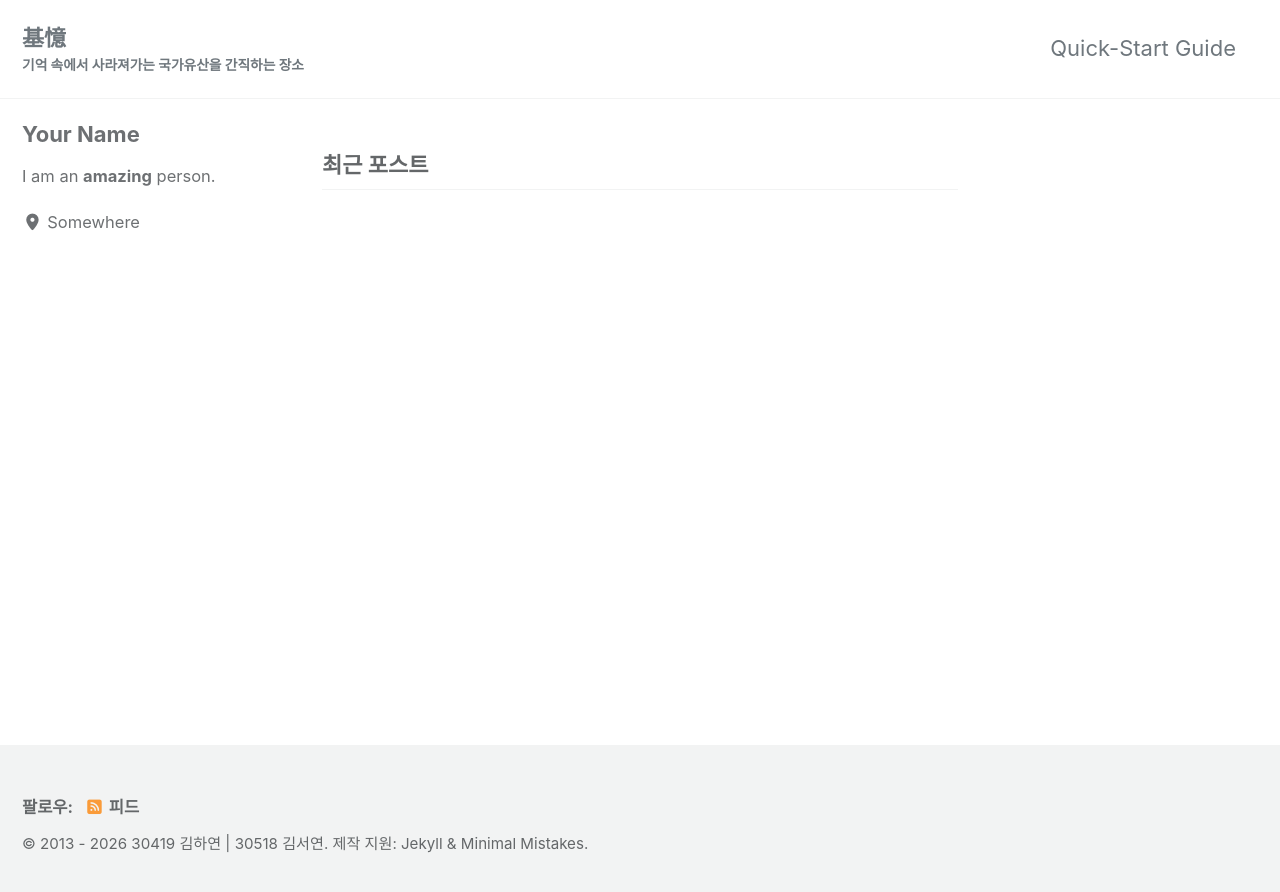
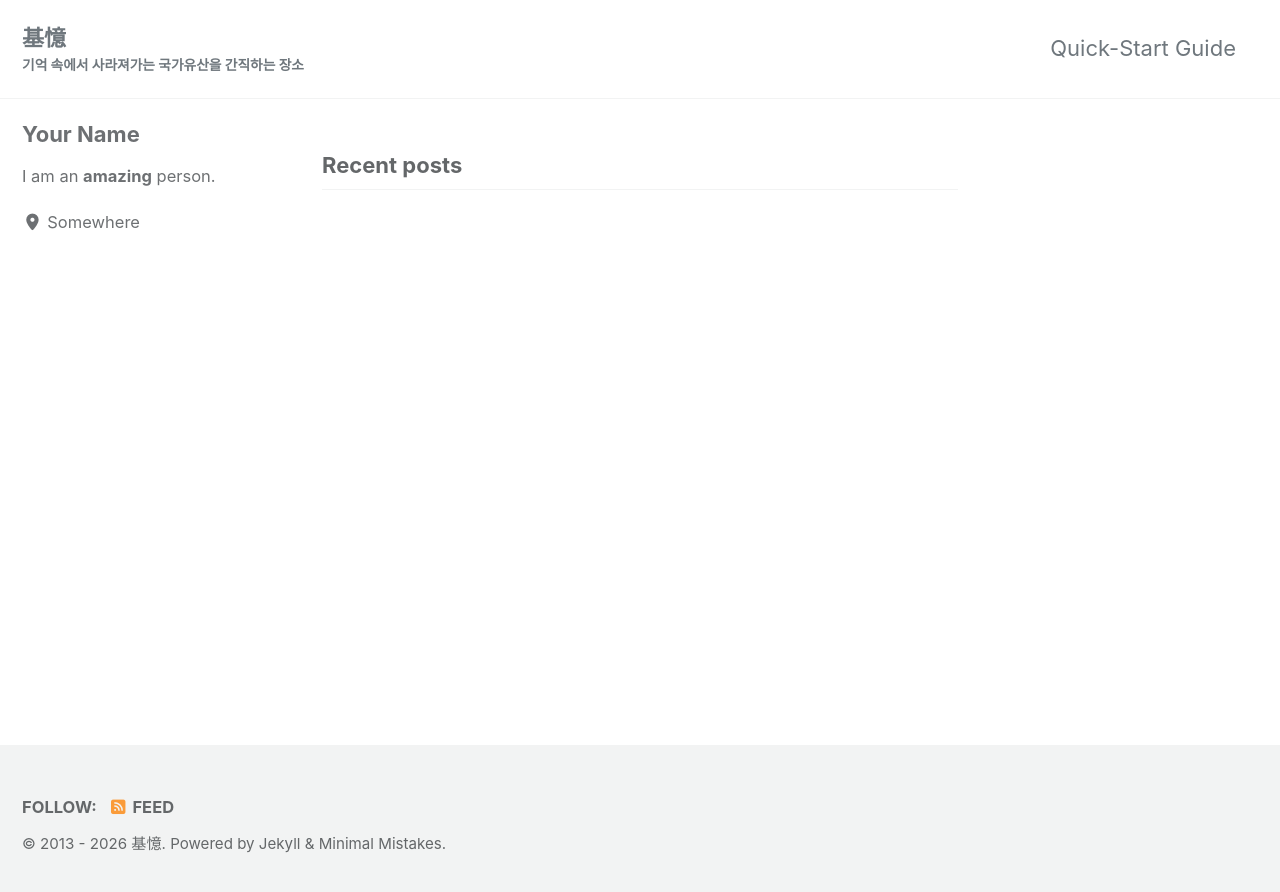
Before and after one commit to ArchiveCulturalHeritage/ArchiveCulturalHeritage.github.io, a Jekyll site: the page built from index.html, in a window 1280 px wide. Shown: the top 892 px of the page. Built offline with Jekyll 4.4.1, drawn with Linux system fonts in a browser that asks for light colours; cached includes are drawn as plain includes; the list of posts is cut into pages by our own code.

Commit message:
Update _config.yml

```diff
--- a/_config.yml
+++ b/_config.yml
@@ -15,23 +15,23 @@
 minimal_mistakes_skin    : "default" # "air", "aqua", "contrast", "dark", "dirt", "neon", "mint", "plum", "sunrise", "catppuccin_latte", "catppuccin_mocha"
 
 # Site Settings
-locale                   : "ko-KR"
+locale                   : "en-US"
 direction                : # "ltr" (default), "rtl" # set the direction of the page
 title                    : "基憶"
 title_separator          : "-"
 subtitle                 : "기억 속에서 사라져가는 국가유산을 간직하는 장소" # site tagline that appears below site title in masthead
 name                     : "30419 김하연 |    30518 김서연"
 description              : "An amazing website."
-url                      : "https://ArchiveCulturalHeritage.github.io" # the base hostname & protocol for your site e.g. "https://ArchiveCulturalHeritage.github.io"
-baseurl                  : "/archive" # the subpath of your site, e.g. "/blog"
-repository               : "ArchiveCulturalHeritage/ArchiveCulturalHeritagegithub.io" # GitHub username/repo-name e.g. "mmistakes/minimal-mistakes"
+url                      : # the base hostname & protocol for your site e.g. "https://ArchiveCulturalHeritage.github.io"
+baseurl                  : # the subpath of your site, e.g. "/blog"
+repository               : # GitHub username/repo-name e.g. "mmistakes/minimal-mistakes"
 teaser                   : # path of fallback teaser image, e.g. "/assets/images/500x300.png"
 logo                     : # path of logo image to display in the masthead, e.g. "/assets/images/88x88.png"
 masthead_title           : # overrides the website title displayed in the masthead, use " " for no title
 breadcrumbs              : # true, false (default)
 words_per_minute         : 200
 enable_copy_code_button  : # true, false (default)
-copyright                : "30419 김하연 |    30518 김서연" # "copyright" name, defaults to site.title
+copyright                : # "copyright" name, defaults to site.title
 copyright_url            : # "copyright" URL, defaults to site.url
 comments:
   provider               : # false (default), "disqus", "discourse", "facebook", "staticman", "staticman_v2", "utterances", "giscus", "custom"
```
